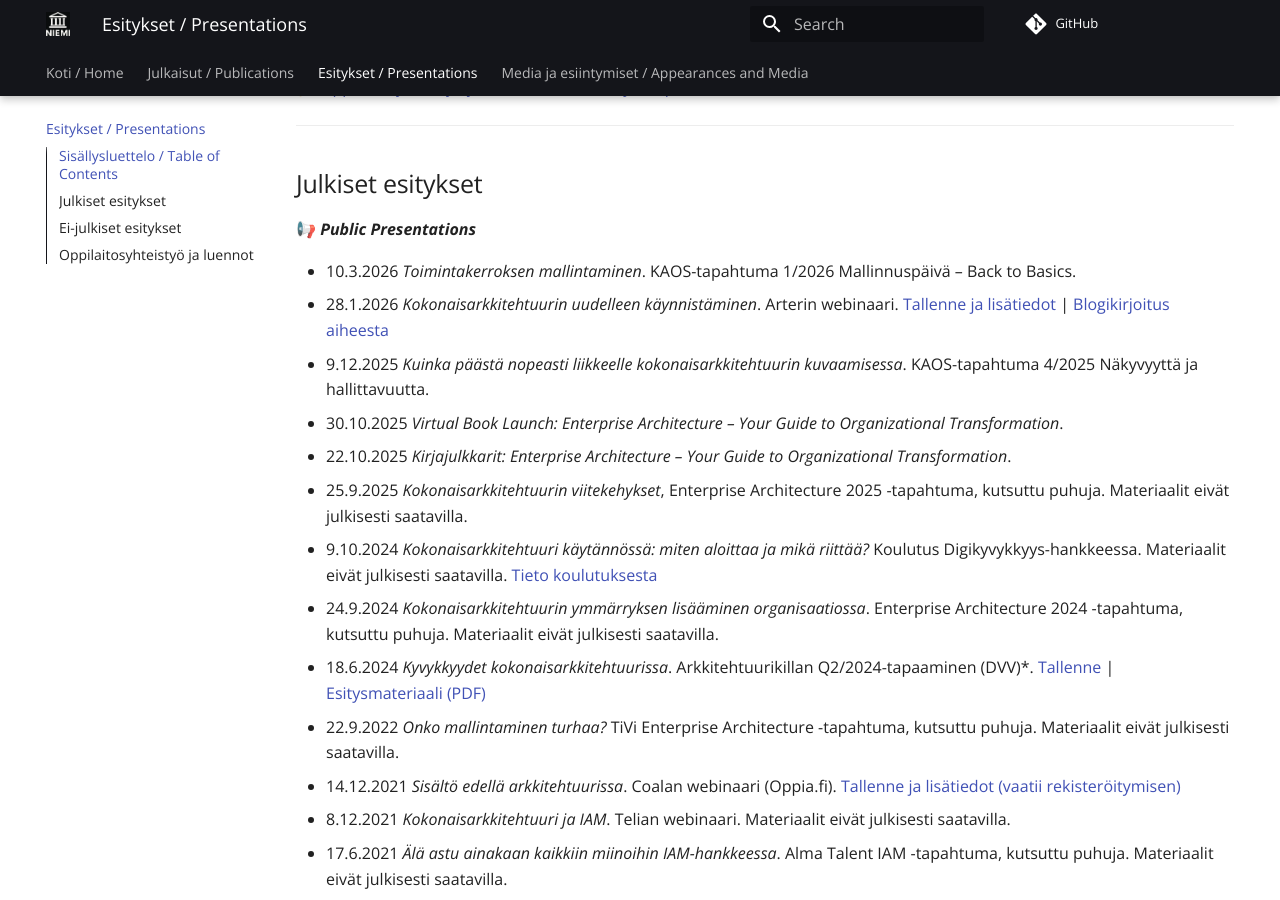
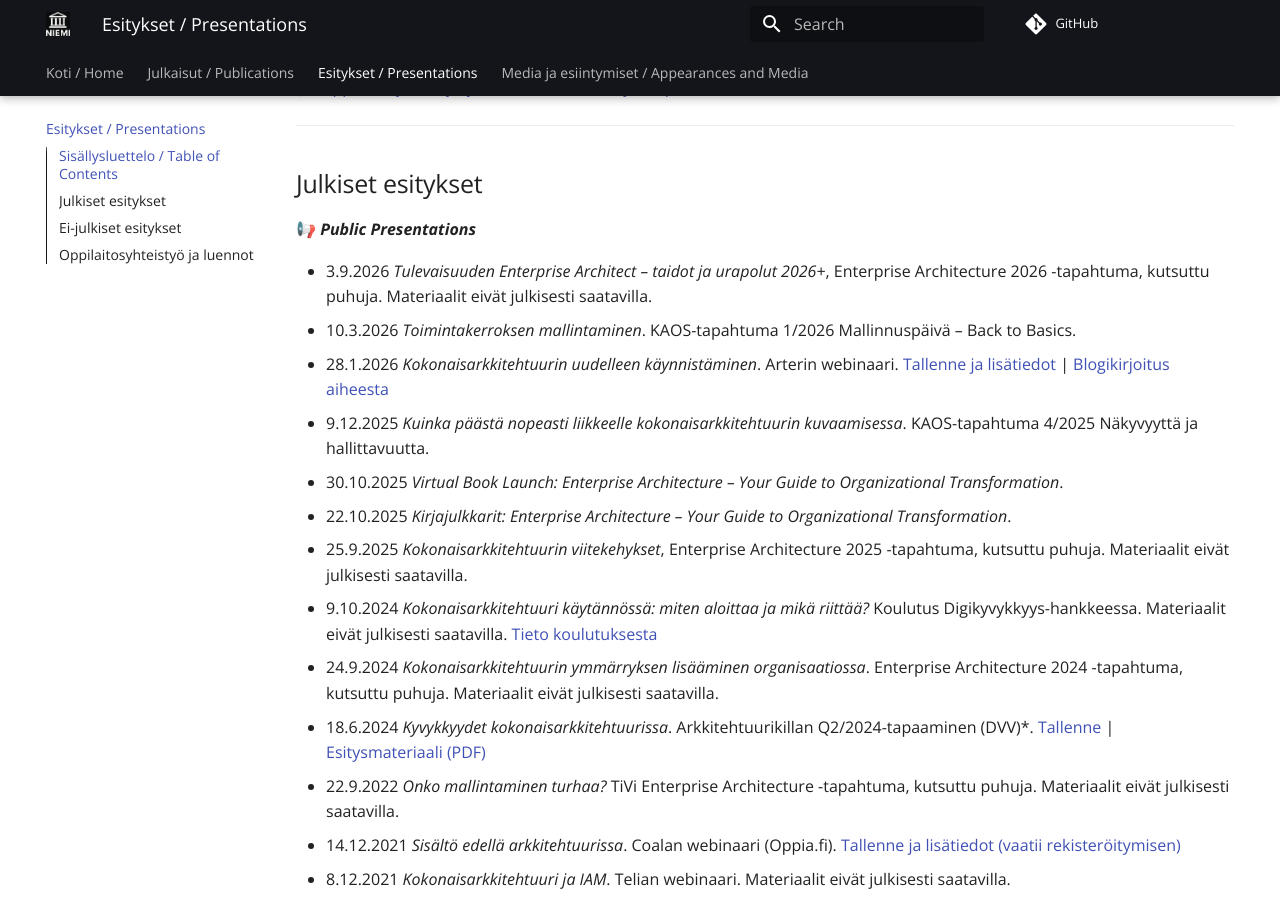
Before and after one commit to eetuniemiphd/eetuniemi, an MkDocs documentation site: the page built from docs/presentations.md, in a window 1280 px wide and 900 px high, scrolled down 430 px. Built offline with MkDocs 1.6.1 and Material for MkDocs 9.7.7, drawn with Linux system fonts in a browser that asks for light colours; comment, search, counter and statistics services are not loaded.

Commit message:
Update presentations.md

```diff
--- a/docs/presentations.md
+++ b/docs/presentations.md
@@ -18,6 +18,7 @@ Tämä lista ei ole kattava ennen vuotta 2017 / This list is not comprehensive p
 ## Julkiset esitykset
 📢 ***Public Presentations***
 
+- 3.9.2026 *Tulevaisuuden Enterprise Architect – taidot ja urapolut 2026+*, Enterprise Architecture 2026 -tapahtuma, kutsuttu puhuja. Materiaalit eivät julkisesti saatavilla.
 - 10.3.2026 *Toimintakerroksen mallintaminen*. KAOS-tapahtuma 1/2026 Mallinnuspäivä – Back to Basics.
 - 28.1.2026 *Kokonaisarkkitehtuurin uudelleen käynnistäminen*. Arterin webinaari. [Tallenne ja lisätiedot](https://www.arter.fi/webinaari/kokonaisarkkitehtuurin-uudelleen-kaynnistaminen) | [Blogikirjoitus aiheesta](https://www.arter.fi/7-askelta-kokonaisarkkitehtuurityon-aktivointiin)
 - 9.12.2025 *Kuinka päästä nopeasti liikkeelle kokonaisarkkitehtuurin kuvaamisessa*. KAOS-tapahtuma 4/2025 Näkyvyyttä ja hallittavuutta.
```
